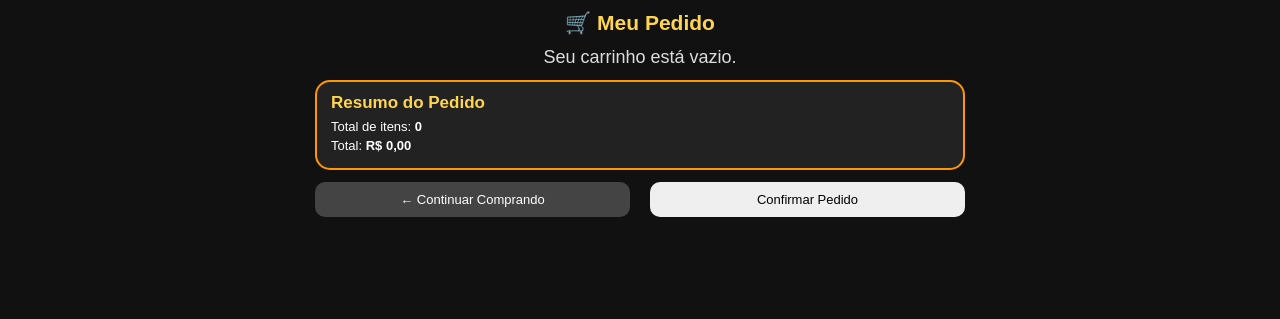
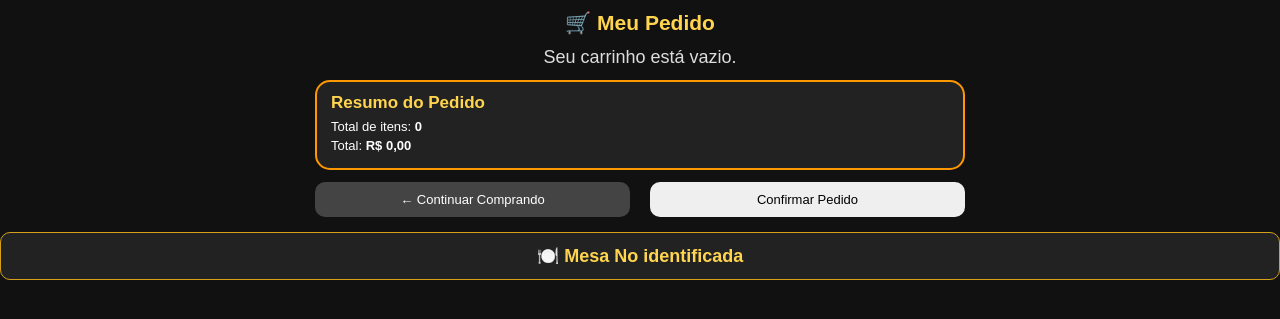
Before and after one commit to lt1127726-del/menu-digital, a plain HTML site: page carrito.html in a window 1280 px wide. Shown: the part 105-424 px from the top of the page. Drawn offline with Linux system fonts and the light colour scheme.

Commit message:
Add files via upload

```diff
--- a/carrito.html
+++ b/carrito.html
@@ -1030,6 +1030,19 @@ header{
     font-weight: bold;
     cursor: pointer;
 }
+
+.mesa-cliente {
+    background: #222;
+    border: 1px solid #d4a017;
+    color: #FFD54F;
+    padding: 12px;
+    border-radius: 10px;
+    text-align: center;
+    font-size: 18px;
+    font-weight: bold;
+    margin: 15px 0;
+}
+
 </style>
 
 </head>
@@ -1103,6 +1116,26 @@ R$ 0,00
 </div>
 
 </div>
+
+<div class="mesa-cliente">
+    🍽️ Mesa <span id="numeroMesa">--</span>
+</div>
+
+<script>
+document.addEventListener("DOMContentLoaded", function () {
+
+    const mesa = localStorage.getItem("mesaMenuDigital");
+
+    const elemento = document.getElementById("numeroMesa");
+
+    if (elemento) {
+        elemento.textContent = mesa || "No identificada";
+    }
+
+});
+
+
+</script>
 
 <script>
 
@@ -1335,12 +1368,15 @@ function confirmarPedido() {
     formulario.target = nombreIframe;
     formulario.style.display = "none";
 
+    const mesa = localStorage.getItem("mesaMenuDigital") || "";
+
 const campos = {
     "entry.134422324": idPedido,
     "entry.299394370": fecha,
     "entry.1917413173": hora,
     "entry.1931663519": productos,
-        "entry.1240057573": total.toFixed(2).replace(".", ",")
+    "entry.1240057573": total.toFixed(2).replace(".", ","),
+    "entry.1496663295": mesa
 };
 
     Object.entries(campos).forEach(([nombre, valor]) => {
@@ -1423,13 +1459,21 @@ function confirmarPedido() {
 
 function finalizarPedido() {
 
-    // Vacía el carrito solamente al pulsar OK.
+    // 1. Guarda el número de mesa antes de regresar.
+    const mesa = localStorage.getItem("mesaMenuDigital");
+
+    // 2. Vacía el carrito solamente cuando el cliente pulsa OK.
     localStorage.removeItem("carritoMenuDigital");
 
+    // 3. Restablece el estado del envío.
     pedidoEnviando = false;
 
-    // Regresa al menú digital.
+    // 4. Regresa al menú digital conservando la mesa.
+    if (mesa) {
+        window.location.href = "index.html?mesa=" + encodeURIComponent(mesa);
+    } else {
         window.location.href = "index.html";
+    }
 
 }
 
```
Lines whose indentation alone changed are shown as unchanged.
